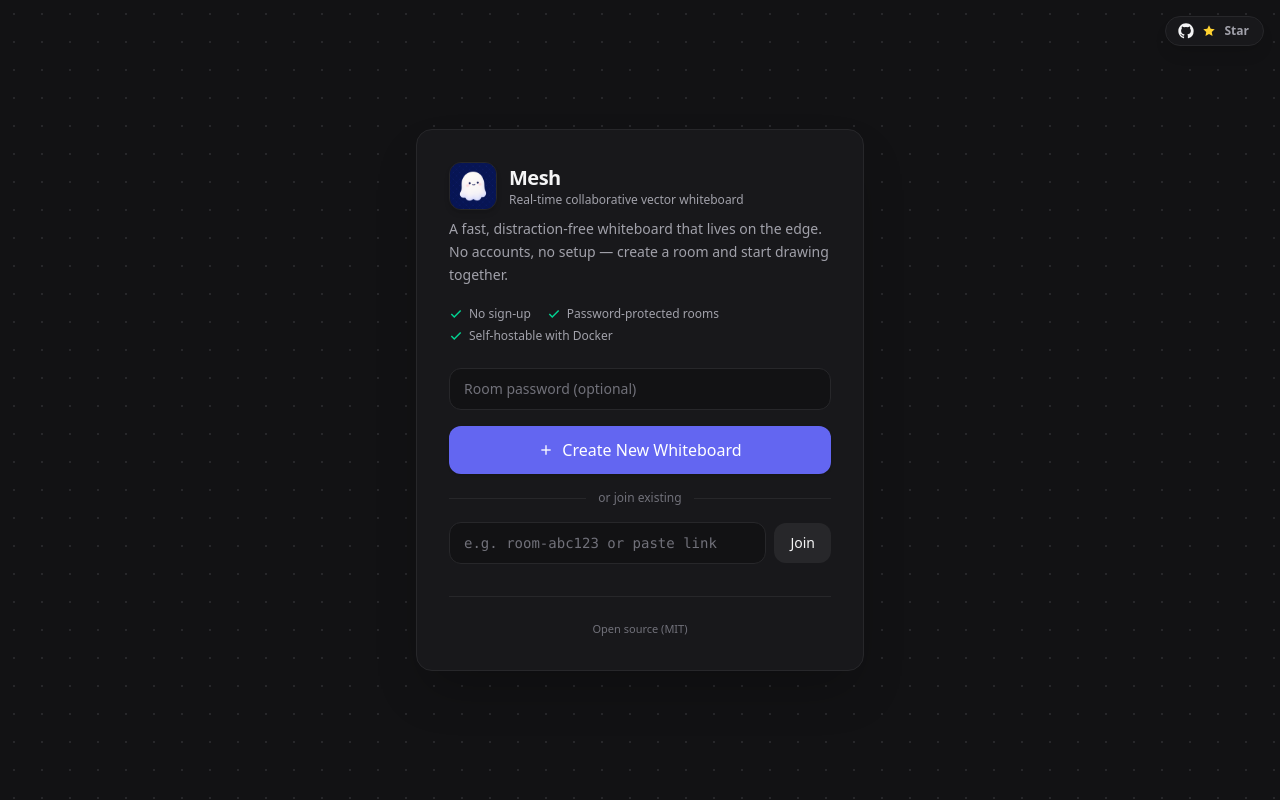
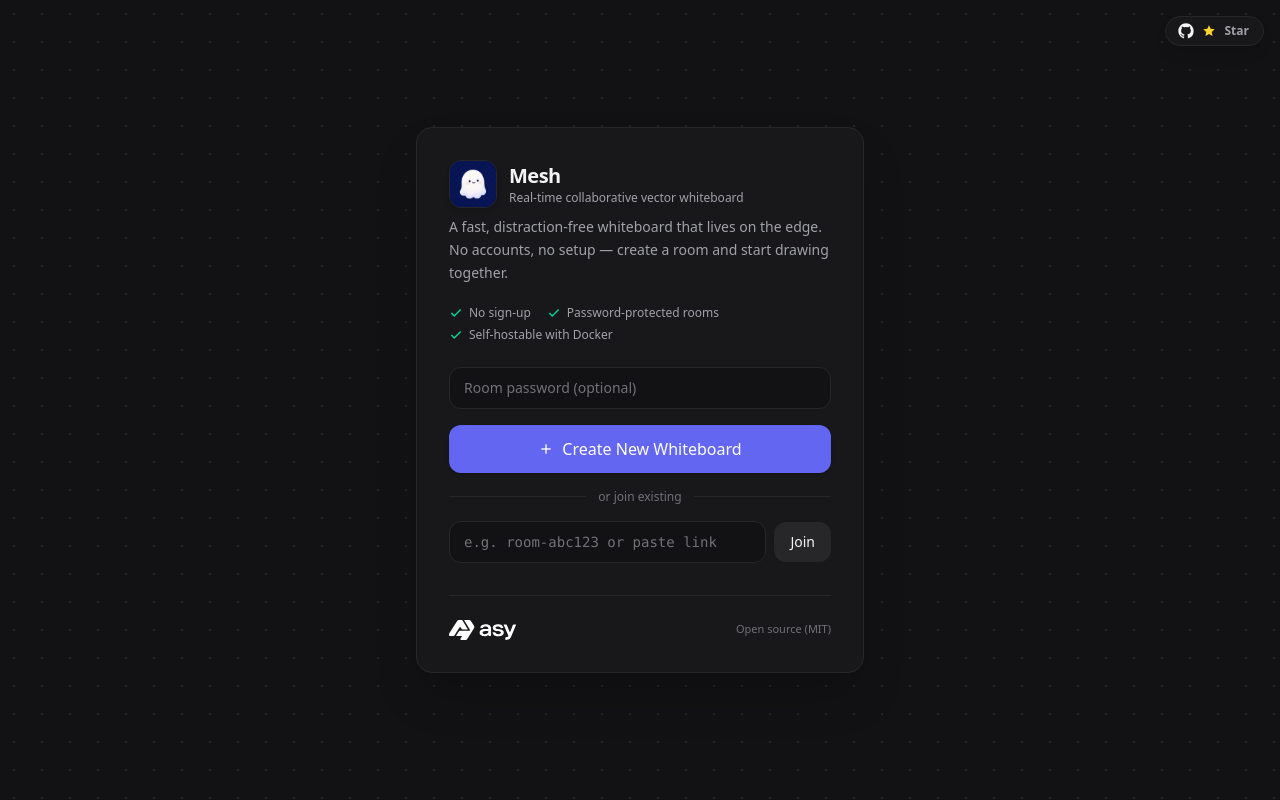
Before and after one commit to VUXXE/Mesh, a SvelteKit app: page / in a window 1280 px wide. Built offline with nearby package versions, Linux system fonts and the light colour scheme; no server answers.

Commit message:
design(landing): keep logo, drop Made by text

```diff
--- a/src/routes/+page.svelte
+++ b/src/routes/+page.svelte
@@ -244,12 +244,17 @@
 		</div>
 
 		<!-- Footer -->
-		<div class="mt-8 border-t border-(--surface-2) pt-6 text-center text-[11px] text-(--ink-3)">
+		<div
+			class="mt-8 flex items-center justify-between border-t border-(--surface-2) pt-6 text-[11px] text-(--ink-3)"
+		>
+			<img src="/made-by-white.svg" alt="Made by" class="madeby-dark h-5 w-auto" />
+			<img src="/made-by-black.svg" alt="Made by" class="madeby-light h-5 w-auto" />
 			<a
 				href="https://github.com/VUXXE/Mesh"
 				target="_blank"
 				rel="noopener noreferrer"
-				class="transition-colors hover:text-(--ink-1)">Open source (MIT)</a
+				class="transition-colors hover:text-(--ink-1)"
+				>Open source (MIT)</a
 			>
 		</div>
 	</div>
@@ -260,4 +265,13 @@
 		background-image: radial-gradient(circle, var(--grid-dot) 1px, transparent 1px);
 		background-size: 28px 28px;
 	}
+	.madeby-light {
+		display: none;
+	}
+	:global(html.light) .madeby-light {
+		display: block;
+	}
+	:global(html.light) .madeby-dark {
+		display: none;
+	}
 </style>
```
Also changed, not shown: static/made-by-black.svg (added), static/made-by-white.svg (added).
